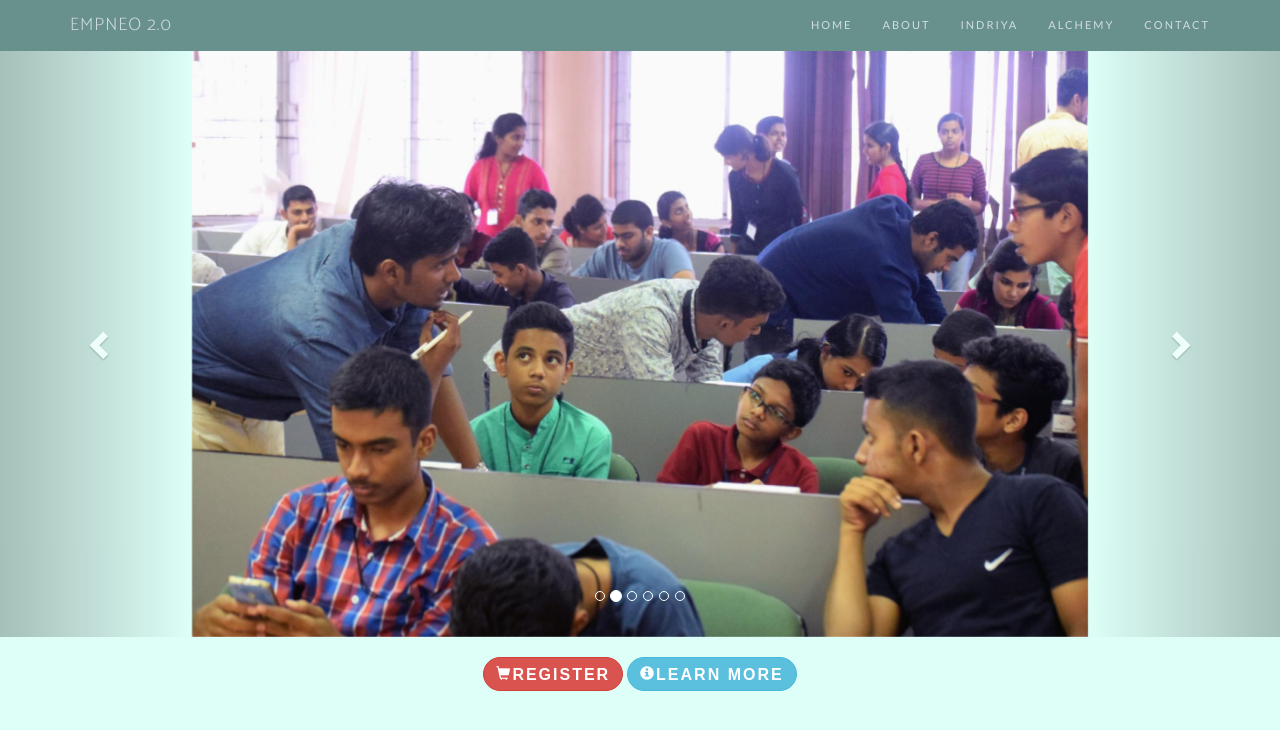
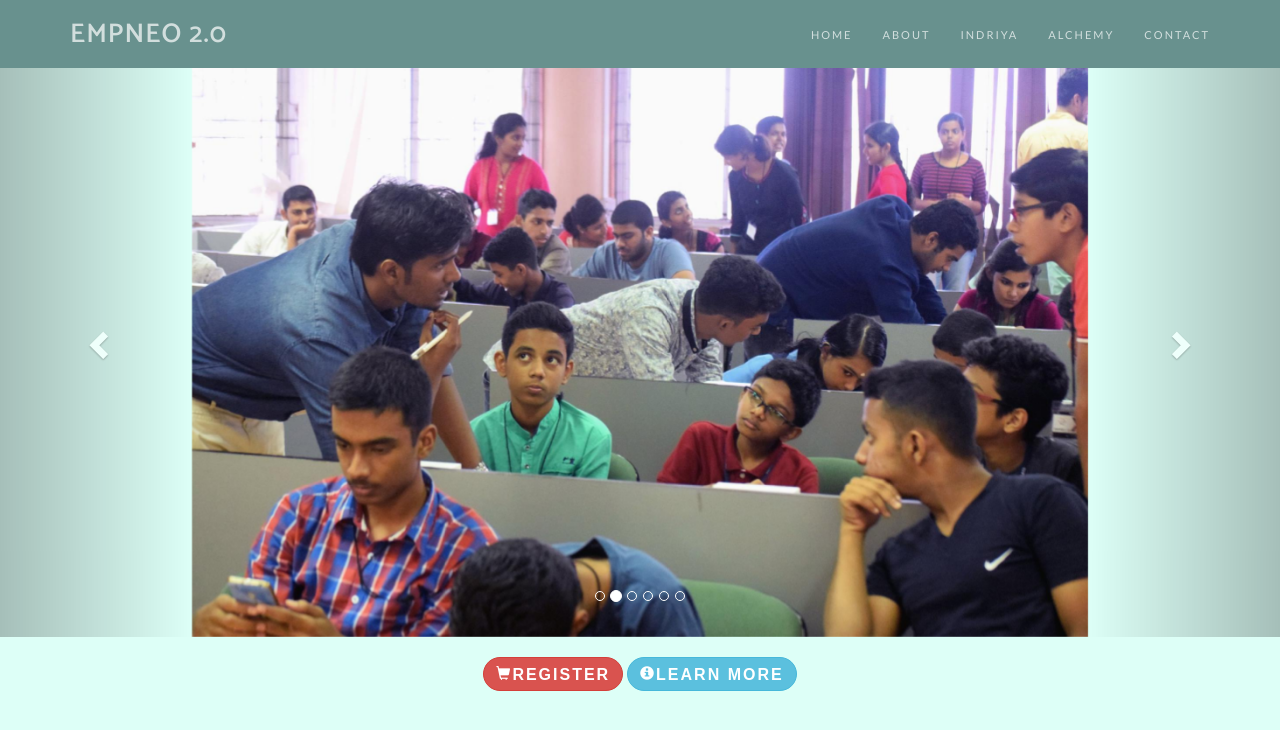
Before and after one commit to IEEEMEC/empneo, a Jekyll site: the page built from index.html, in a window 1280 px wide and 900 px high. Shown: the top 730 px of the window. Built offline with Jekyll 4.4.1, drawn with Linux system fonts in a browser that asks for light colours; nearby versions of some CDN libraries; some web fonts are replaced; the list of posts is cut into pages by our own code.

Commit message:
nav-bar contents made bold

```diff
--- a/_includes/nav.html
+++ b/_includes/nav.html
@@ -1,6 +1,8 @@
 <style>
     #mainNav{
         background-color: #68918e;
+        height: 1.8cm;
+        padding-top: 10px;
     }
     .pagescroll{
         color: aliceblue;
@@ -19,7 +21,7 @@
                 <span class="icon-bar"></span>
                 <span class="icon-bar"></span>
                 </button>
-                <a class="navbar-brand" href="/">EMPNEO 2.0</a>
+                <a class="navbar-brand" href="/" style="font-size: 27px ;font-weight:600;">EMPNEO 2.0</a>
         </div>
 
         <!-- Collect the nav links, forms, and other content for toggling -->
```
